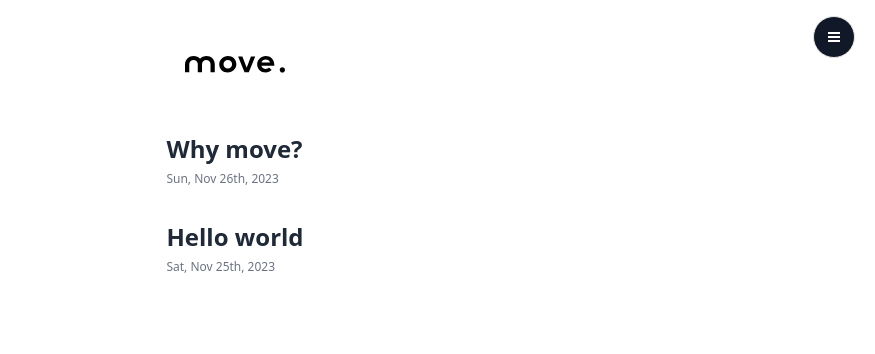
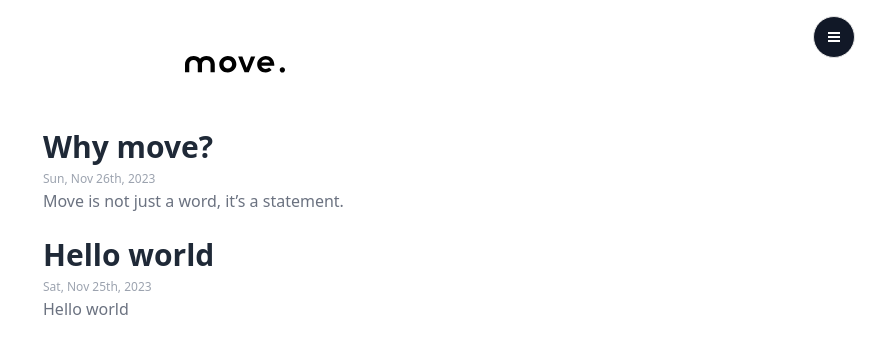
Before and after one commit to hiteshjoshi/hitesh.io, an Astro site: page / in a window 1280 px wide. Shown: the whole page, without its empty margins (405-1280 px from the left). Built offline with nearby package versions, Linux system fonts and the light colour scheme; Astro itself is replaced by a stand-in of ours.

Commit message:
front matter and changes around it

```diff
--- a/src/content/config.ts
+++ b/src/content/config.ts
@@ -6,8 +6,9 @@ const blog = defineCollection({
     description: z.string(),
     pubDate: z.coerce.date(),
     updatedDate: z.coerce.date().optional(),
-    tags: z.array(z.string()).default([]),
+    categories: z.array(z.string()).default([]),
     isDraft: z.boolean().default(true),
+    hero: z.string().optional(),
   }),
 });
 
--- a/src/pages/index.astro
+++ b/src/pages/index.astro
@@ -3,7 +3,7 @@ import Layout from "../layouts/Layout.astro";
 import FormattedDate from "../components/FormattedDate.astro";
 import { getCollection } from "astro:content";
 const posts = (await getCollection("blog",({ data }) => {
-    data.isDraft !== true;
+    if (data.isDraft !== true || import.meta.env.VERCEL_ENV === 'development')
     return data;
   })).sort(
   (a, b) => b.data.pubDate.valueOf() - a.data.pubDate.valueOf()
@@ -15,11 +15,13 @@ const posts = (await getCollection("blog",({ data }) => {
       <div class="text-justify">
         {
           posts.map((post) => (
-          <div class="py-4 dark:text-gray-100">
-              <a data-astro-prefetch href=`/${post.slug}/`><h2 class="text-2xl font-semibold">{post.data.title}</h2></a>
-              <span class="dark:dark:text-gray-600 text-gray-500 text-right text-xs">
+          <div class="py-3 w-96 dark:text-gray-100">
+              <a data-astro-prefetch href=`/${post.slug}/`><h2 class="text-3xl font-semibold">{post.data.title}</h2></a>
+              <span class="dark:text-gray-500 text-gray-400 text-xs">
                 <FormattedDate date={post.data.updatedDate || post.data.pubDate} />
               </span>
+              <p class="text-m dark:text-gray-600 text-gray-500">{post.data.description}</p>
+
             </div>
           ))
         }
```
